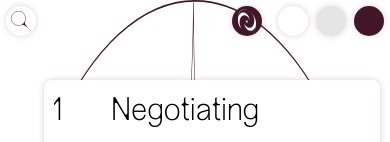
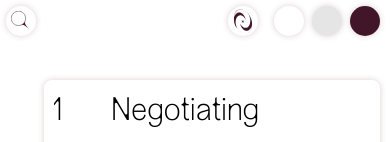
Before and after one commit to antiantivirus/fae-online-reader, a Next.js app: page / in a window 390 px wide. Shown: the top 142 px of the page. Built offline with nearby package versions, Linux system fonts and the light colour scheme.

Commit message:
set bg glyph to not show by default and fix padding on mobile header

```diff
--- a/components/glyphBackground.tsx
+++ b/components/glyphBackground.tsx
@@ -6,7 +6,7 @@ import * as Portal from "@radix-ui/react-portal";
 import { useState } from "react";
 
 export default function GlyphBackground() {
-  const [show, setShow] = useState<boolean>(true);
+  const [show, setShow] = useState<boolean>(false);
   // to do: watch for url change and change background glyph
   return (
     <>
--- a/components/header.tsx
+++ b/components/header.tsx
@@ -69,7 +69,7 @@ export default function Header() {
     <header>
       <nav
         id="top-nav"
-        className="fixed top-0 z-50 flex w-full justify-between gap-4 p-1.5 lg:p-2.5"
+        className="fixed top-0 z-50 flex w-full justify-between gap-4 py-1.5 pl-1.5 pr-2.5 lg:p-2.5"
       >
         <Search />
         <div className="flex items-center gap-4">
--- a/components/search.tsx
+++ b/components/search.tsx
@@ -22,7 +22,7 @@ export default function Search() {
       <input
         type="text"
         placeholder="Search"
-        className={`fixed right-2.5 h-[30px] w-[calc(100vw-60px)] rounded-full bg-background px-3 text-typography shadow md:visible md:static md:w-full ${searchOpenMobile ? "visible" : "invisible"}`}
+        className={`fixed right-2.5 h-[30px] w-[calc(100vw-55px)] rounded-full bg-background px-3 text-typography shadow md:visible md:static md:w-full ${searchOpenMobile ? "visible" : "invisible"}`}
         onChange={() => setSearchinn(true)}
       />
       <Drawer.Root
```
